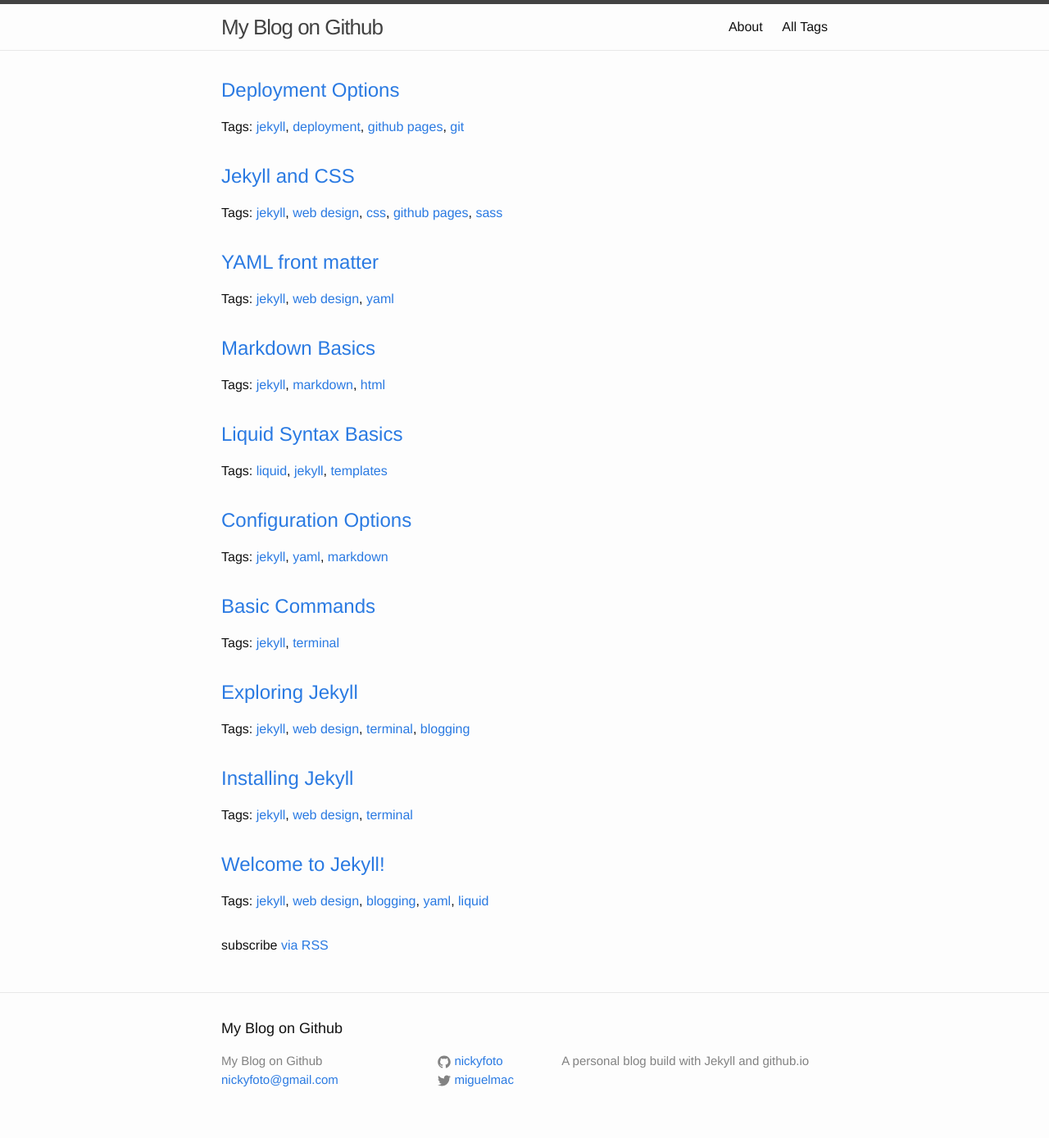
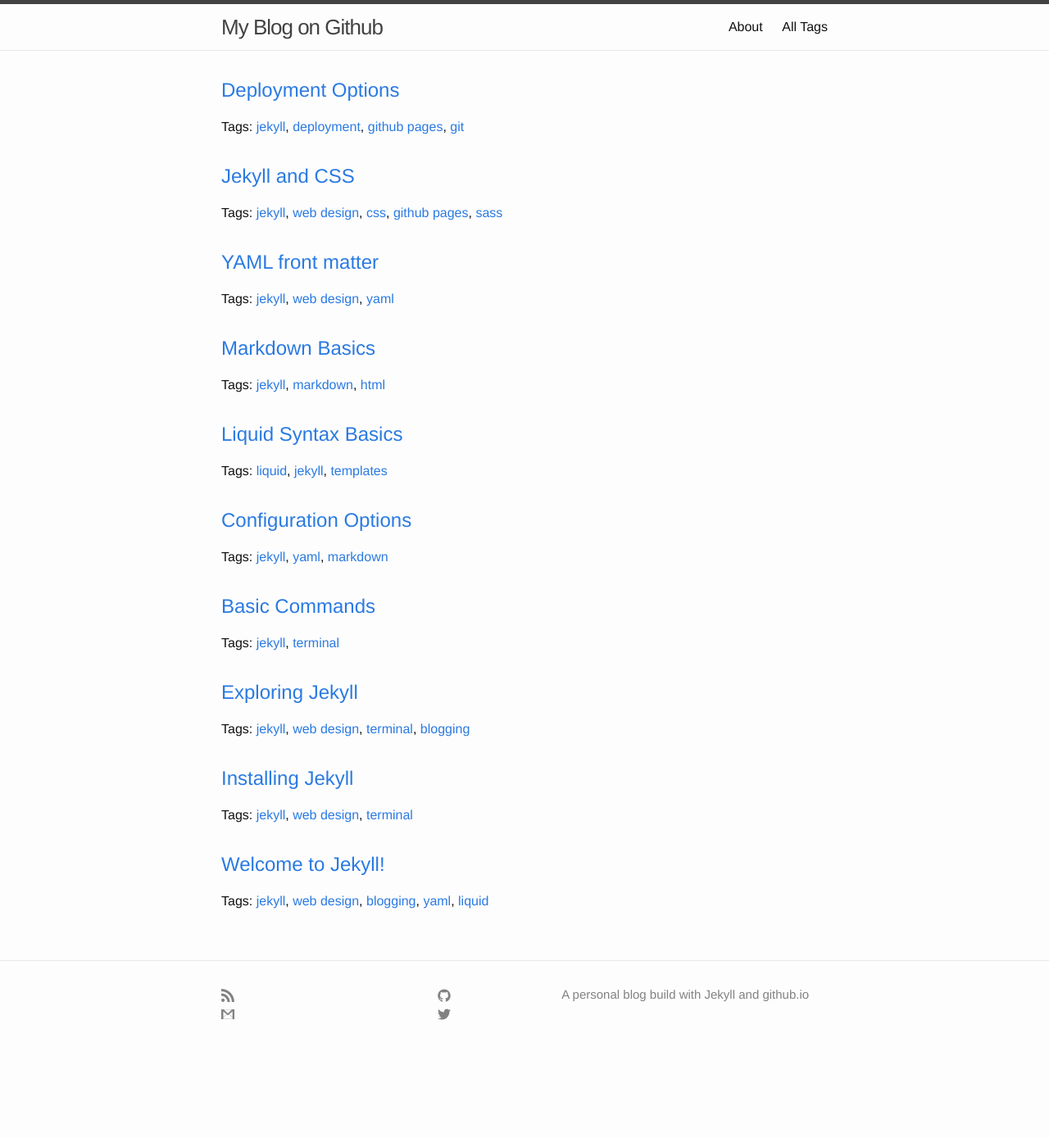
Before and after one commit to nickyfoto/Blog, a Jekyll site: the page built from index.html, in a window 1280 px wide. Shown: the whole page at 82% size. Built offline with Jekyll 4.4.1, drawn with Linux system fonts in a browser that asks for light colours; after the commit the page ends 1308 px from its top, so only the background shows below that.

Commit message:
modify footer

```diff
--- a/_includes/footer.html
+++ b/_includes/footer.html
@@ -2,13 +2,16 @@
 
   <div class="wrapper">
 
-    <h2 class="footer-heading">{{ site.title }}</h2>
+    <!-- <h2 class="footer-heading">{{ site.title }}</h2> -->
 
     <div class="footer-col-wrapper">
       <div class="footer-col footer-col-1">
         <ul class="contact-list">
-          <li>{{ site.title }}</li>
-          <li><a href="mailto:{{ site.email }}">{{ site.email }}</a></li>
+          <li><a href="{{ "/feed.xml" | prepend: site.baseurl }}">
+                <span class="icon icon--github">{% include icon-rss.svg %}</span>
+              </a>
+          </li>
+          <li><a href="mailto:{{ site.email }}"><span class="icon icon--github">{% include icon-gmail.svg %}</span></a></li>
         </ul>
       </div>
 
--- a/_includes/icon-github.html
+++ b/_includes/icon-github.html
@@ -1 +1 @@
-<a href="https://github.com/{{ include.username }}"><span class="icon icon--github">{% include icon-github.svg %}</span><span class="username">{{ include.username }}</span></a>
+<a href="https://github.com/{{ include.username }}"><span class="icon icon--github">{% include icon-github.svg %}</span></a>
--- a/_includes/icon-twitter.html
+++ b/_includes/icon-twitter.html
@@ -1 +1 @@
-<a href="https://twitter.com/{{ include.username }}"><span class="icon icon--twitter">{% include icon-twitter.svg %}</span><span class="username">{{ include.username }}</span></a>
+<a href="https://twitter.com/{{ include.username }}"><span class="icon icon--twitter">{% include icon-twitter.svg %}</span></a>
--- a/index.html
+++ b/index.html
@@ -20,6 +20,6 @@
     {% endfor %}
   </ul>
 
-  <p class="rss-subscribe">subscribe <a href="{{ "/feed.xml" | prepend: site.baseurl }}">via RSS</a></p>
+  <!-- <p class="rss-subscribe">subscribe <a href="{{ "/feed.xml" | prepend: site.baseurl }}">via RSS</a></p> -->
 
 </div>
```
Also changed, not shown: _includes/icon-gmail.svg (added), _includes/icon-rss.svg (added).
